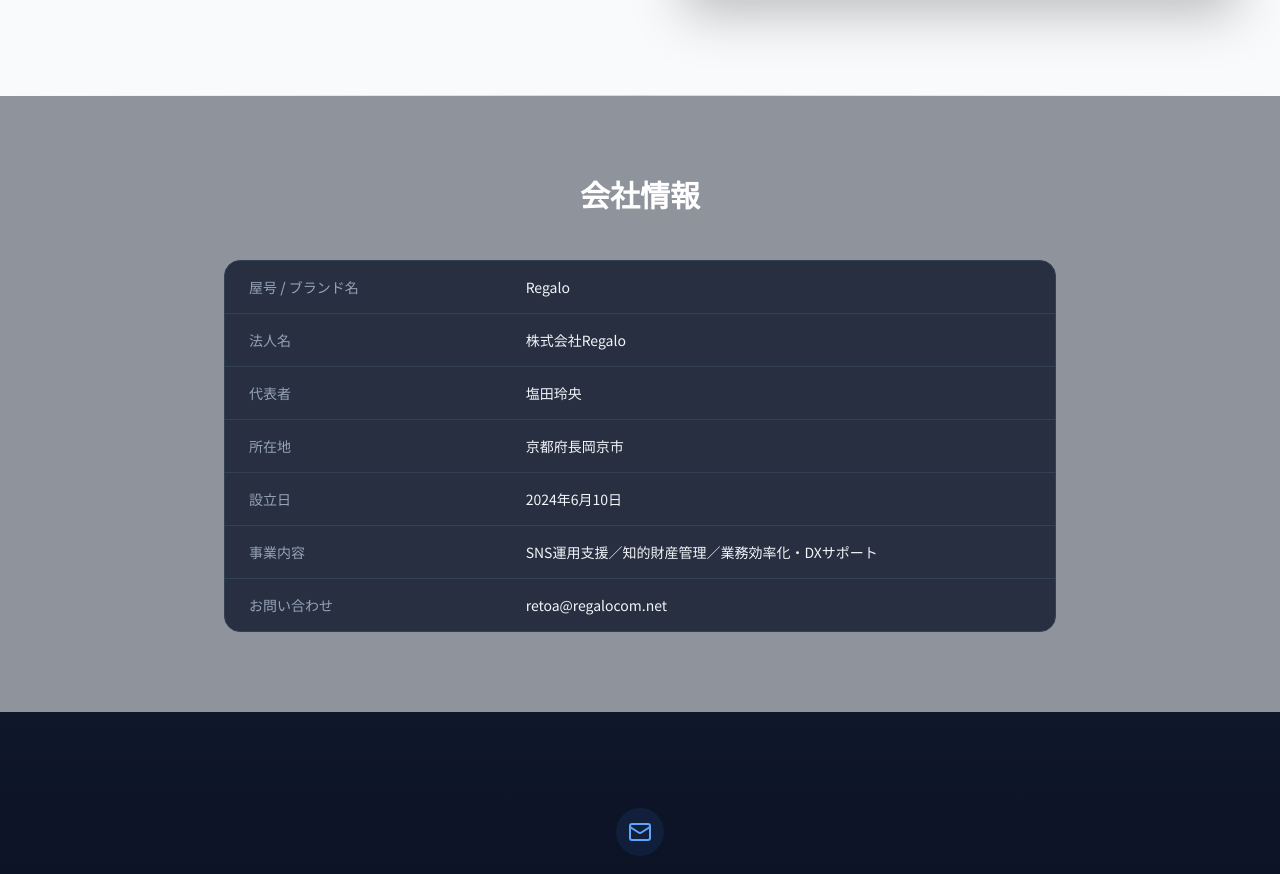
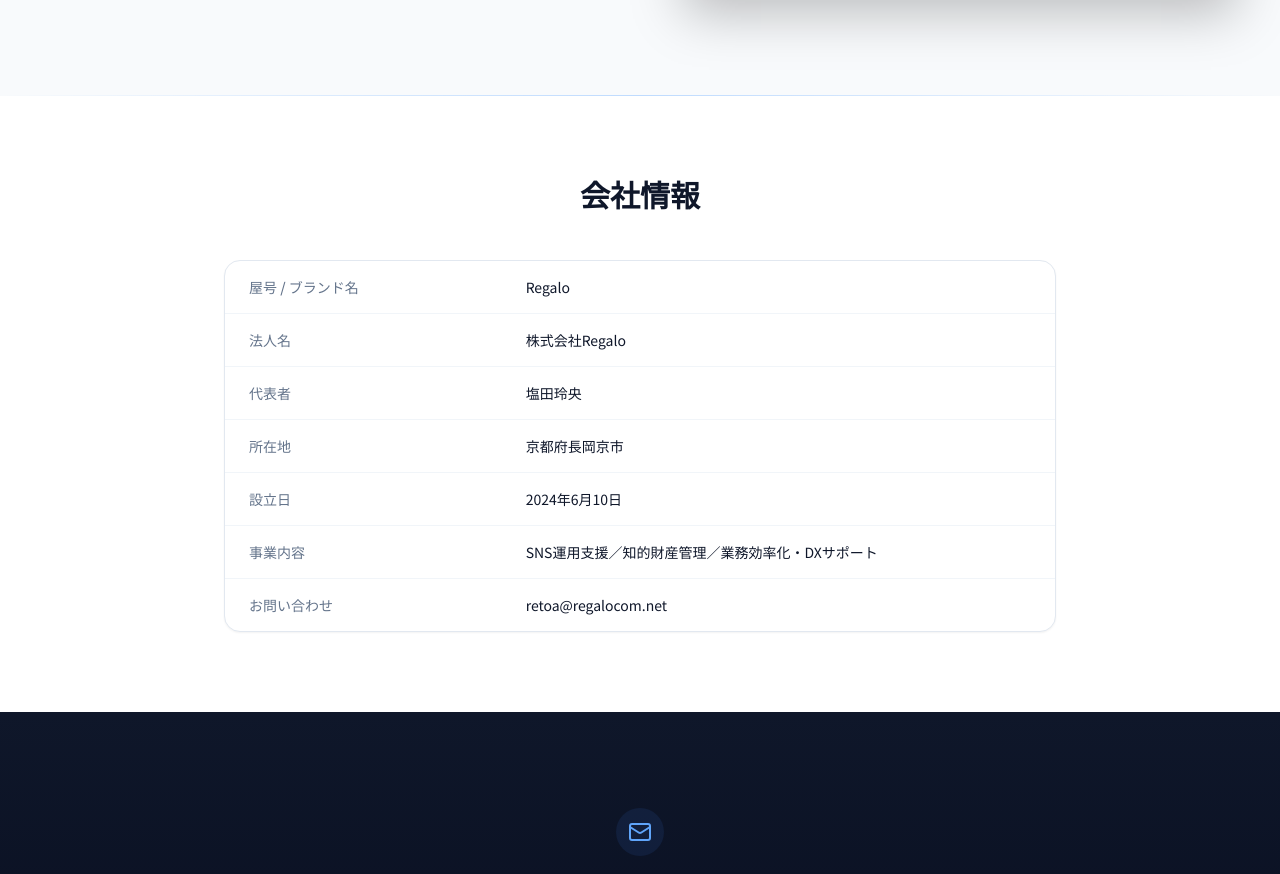
Before and after one commit to Regal753/Website, a React (Vite) app: page / in a window 1280 px wide. Shown: the part 4532-5406 px from the top of the page. Built offline with nearby package versions, Linux system fonts and the light colour scheme.

Commit message:
style: white base theme - CompanyInfo.tsx

```diff
--- a/components/CompanyInfo.tsx
+++ b/components/CompanyInfo.tsx
@@ -16,21 +16,21 @@ const CompanyInfo: React.FC = () => {
   return (
     <section
       id={SectionId.COMPANY}
-      className="py-20 bg-slate-800/50"
+      className="py-20 bg-white"
     >
       <div className="max-w-4xl mx-auto px-4 sm:px-6 lg:px-8">
-        <h2 className="text-3xl font-bold text-center text-white mb-12">
+        <h2 className="text-3xl font-bold text-center text-slate-900 mb-12">
           会社情報
         </h2>
-        <div className="bg-slate-900/80 rounded-2xl border border-slate-700 overflow-hidden">
+        <div className="bg-white rounded-2xl border border-slate-200 shadow-sm overflow-hidden">
           <table className="w-full text-left text-sm">
             <tbody>
               {rows.map((row) => (
-                <tr key={row.label} className="border-b border-slate-700 last:border-b-0">
-                  <th className="px-6 py-4 font-medium text-slate-400 whitespace-nowrap w-1/3">
+                <tr key={row.label} className="border-b border-slate-100 last:border-b-0">
+                  <th className="px-6 py-4 font-medium text-slate-500 whitespace-nowrap w-1/3">
                     {row.label}
                   </th>
-                  <td className="px-6 py-4 text-slate-100">{row.value}</td>
+                  <td className="px-6 py-4 text-slate-900">{row.value}</td>
                 </tr>
               ))}
             </tbody>
```
